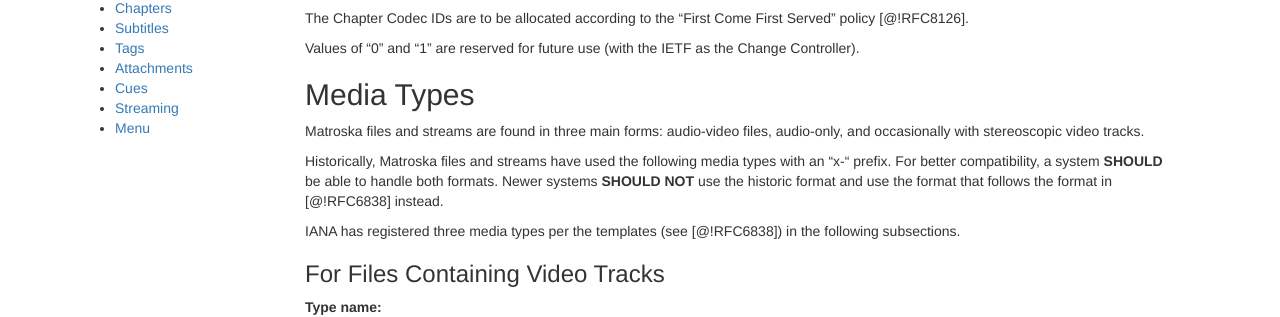
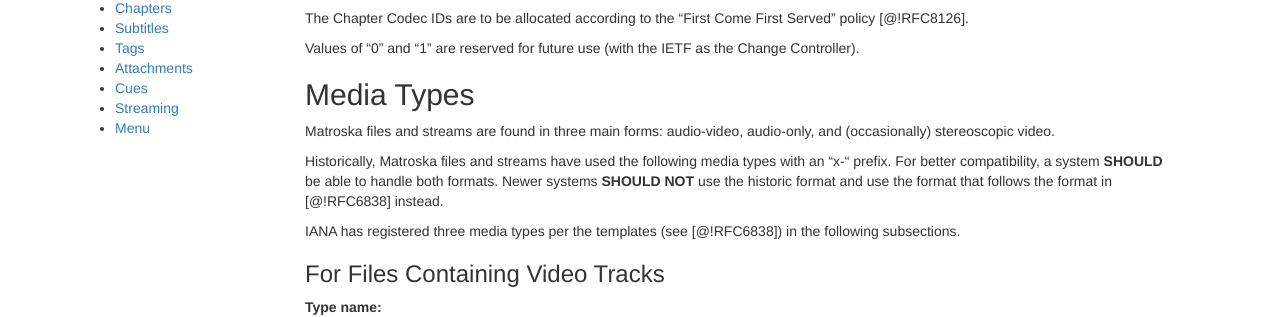
Before and after one commit to ietf-wg-cellar/matroska-specification, a Jekyll site: the page built from iana.md, in a window 1280 px wide and 900 px high. Shown: the part 247-564 px from the top of the window. Built offline with Jekyll 4.4.1, drawn with Linux system fonts in a browser that asks for light colours; our own code applies the rules of GitHub Pages for plain Markdown files.

Commit message:
[editorial] reword the IANA media type introduction

```diff
--- a/iana.md
+++ b/iana.md
@@ -17,7 +17,7 @@ Values of "0" and "1" are reserved for future use (with the IETF as the Change C
 
 ## Media Types
 
-Matroska files and streams are found in three main forms: audio-video files, audio-only, and occasionally with stereoscopic video tracks.
+Matroska files and streams are found in three main forms: audio-video, audio-only, and (occasionally) stereoscopic video.
 
 Historically, Matroska files and streams have used the following media types with an "x-" prefix.
 For better compatibility, a system **SHOULD** be able to handle both formats.
```
